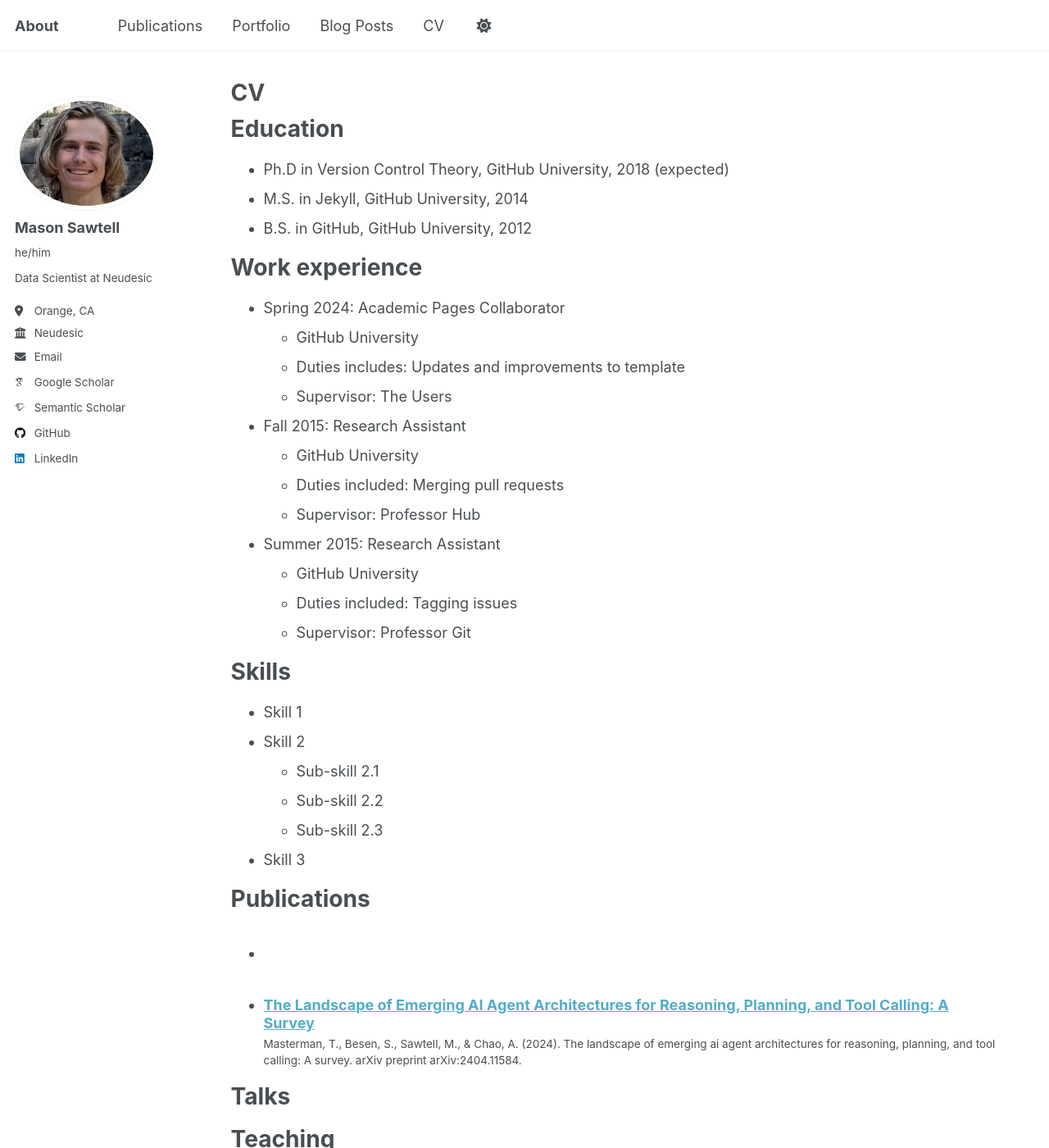
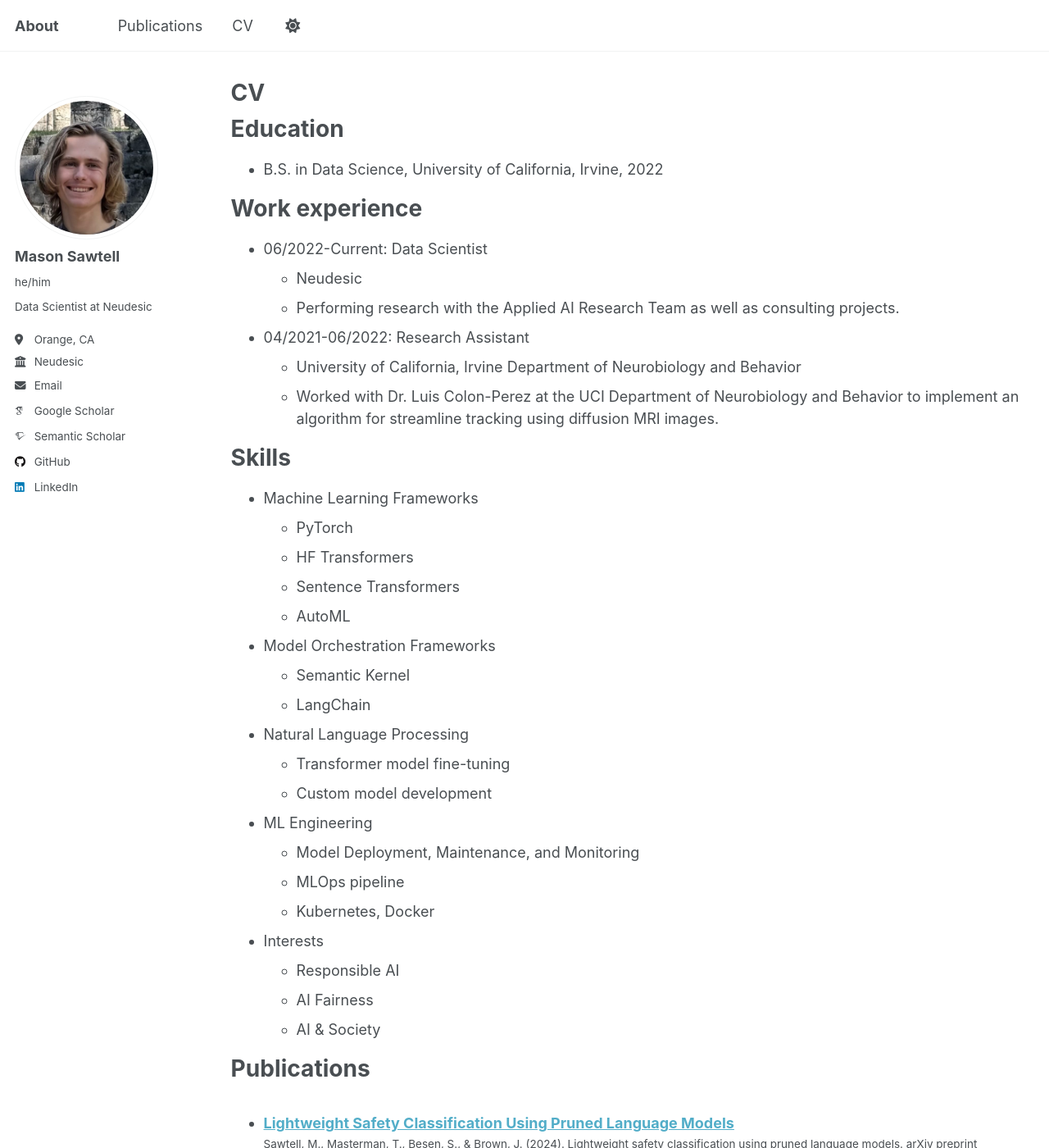
Before and after one commit to msawt/msawt.github.io, a Jekyll site: the page built from _pages/cv.md, in a window 1280 px wide and 1400 px high. Shown: the whole window at 82% size. Built offline with Jekyll 4.4.1, drawn with Linux system fonts in a browser that asks for light colours; some web fonts are replaced; some of the changed text lies outside the part shown.

Commit message:
Cleanup and rewording stuff

```diff
--- a/_pages/cv.md
+++ b/_pages/cv.md
@@ -11,35 +11,40 @@
 
 Education
 ======
-* Ph.D in Version Control Theory, GitHub University, 2018 (expected)
-* M.S. in Jekyll, GitHub University, 2014
-* B.S. in GitHub, GitHub University, 2012
+* B.S. in Data Science, University of California, Irvine, 2022
 
 Work experience
 ======
-* Spring 2024: Academic Pages Collaborator
-  * GitHub University
-  * Duties includes: Updates and improvements to template
-  * Supervisor: The Users
+* 06/2022-Current: Data Scientist
+  * Neudesic
+  * Performing research with the Applied AI Research Team as well as consulting projects.
 
-* Fall 2015: Research Assistant
-  * GitHub University
-  * Duties included: Merging pull requests
-  * Supervisor: Professor Hub
-
-* Summer 2015: Research Assistant
-  * GitHub University
-  * Duties included: Tagging issues
-  * Supervisor: Professor Git
+* 04/2021-06/2022: Research Assistant
+  * University of California, Irvine Department of Neurobiology and Behavior
+  * Worked with Dr. Luis Colon-Perez at the UCI Department of Neurobiology and Behavior to implement an algorithm for
+streamline tracking using diffusion MRI images.
 
 Skills
 ======
-* Skill 1
-* Skill 2
-  * Sub-skill 2.1
-  * Sub-skill 2.2
-  * Sub-skill 2.3
-* Skill 3
+* Machine Learning Frameworks
+  * PyTorch
+  * HF Transformers
+  * Sentence Transformers
+  * AutoML
+* Model Orchestration Frameworks
+  * Semantic Kernel
+  * LangChain
+* Natural Language Processing
+  * Transformer model fine-tuning
+  * Custom model development
+* ML Engineering
+  * Model Deployment, Maintenance, and Monitoring
+  * MLOps pipeline
+  * Kubernetes, Docker
+* Interests
+  * Responsible AI
+  * AI Fairness
+  * AI & Society
 
 Publications
 ======
@@ -47,7 +52,7 @@
     {% include archive-single-cv.html %}
   {% endfor %}</ul>
 
-Talks
+<!-- Talks
 ======
   <ul>{% for post in site.talks reversed %}
     {% include archive-single-talk-cv.html  %}
@@ -57,8 +62,8 @@
 ======
   <ul>{% for post in site.teaching reversed %}
     {% include archive-single-cv.html %}
-  {% endfor %}</ul>
+  {% endfor %}</ul> -->
 
-Service and leadership
+<!-- Service and leadership
 ======
-* Currently signed in to 43 different slack teams
+* Currently signed in to 43 different slack teams -->
```
Also changed, not shown: _data/navigation.yml (+4 -4 lines), _portfolio/portfolio-2.html (deleted, +0 -7 lines), _publications/2024-04-17-agents.md (+1 -1 lines), _publications/2024-12-18-lec.md (+3 -3 lines), _drafts/portfolio-1.md (renamed from _portfolio/portfolio-1.md), images/profile.jpg.
